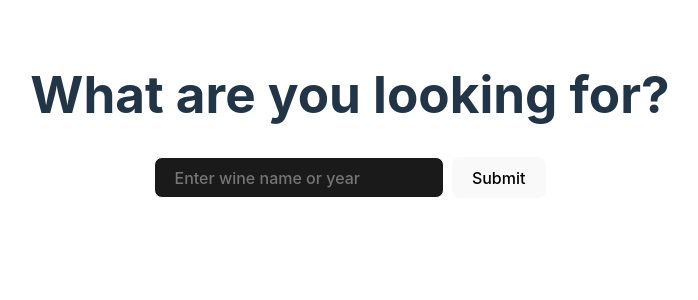
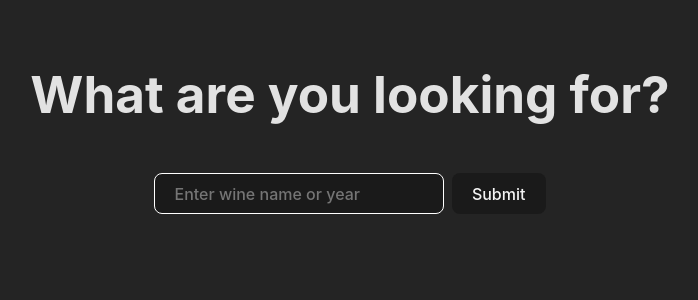
Before and after one commit to allmtz/wine-pricer, a React (Vite) app in the folder client/: page / in a window 1280 px wide. Shown: the top 300 px of the page, without its empty margins (290-988 px from the left). Built offline with nearby package versions, Linux system fonts and the light colour scheme.

Commit message:
adjust styling. always dark mode

```diff
--- a/client/src/App.css
+++ b/client/src/App.css
@@ -16,3 +16,10 @@
   background-color: #1a1a1a;
   transition: border-color 0.25s;
 }
+
+/* Styles for light mode */
+@media (prefers-color-scheme: light) {
+  .search-box {
+    color: whitesmoke;
+  }
+}
--- a/client/src/index.css
+++ b/client/src/index.css
@@ -1,11 +1,15 @@
 :root {
+  --text-charcoal: #242424;
+  --text-off-white: #f5f5f5;
+  --hl-blue: #535bf2;
+
   font-family: Inter, system-ui, Avenir, Helvetica, Arial, sans-serif;
   line-height: 1.5;
   font-weight: 400;
 
   color-scheme: light dark;
   color: rgba(255, 255, 255, 0.87);
-  background-color: #242424;
+  background-color: var(--text-charcoal);
 
   font-synthesis: none;
   text-rendering: optimizeLegibility;
@@ -20,7 +24,7 @@ a {
   text-decoration: inherit;
 }
 a:hover {
-  color: #535bf2;
+  color: var(--hl-blue);
 }
 
 body {
@@ -37,33 +41,23 @@ h1 {
 }
 
 button {
+  margin-top: 1rem;
   border-radius: 8px;
   border: 1px solid transparent;
   padding: 0.6em 1.2em;
   font-size: 1em;
   font-weight: 500;
   font-family: inherit;
+  color: var(--text-off-white);
   background-color: #1a1a1a;
   cursor: pointer;
   transition: border-color 0.25s;
 }
 button:hover {
-  border-color: #646cff;
+  background-color: var(--text-off-white);
+  color: var(--text-charcoal);
 }
 button:focus,
 button:focus-visible {
   outline: 4px auto -webkit-focus-ring-color;
 }
-
-@media (prefers-color-scheme: light) {
-  :root {
-    color: #213547;
-    background-color: #ffffff;
-  }
-  a:hover {
-    color: #747bff;
-  }
-  button {
-    background-color: #f9f9f9;
-  }
-}
```
